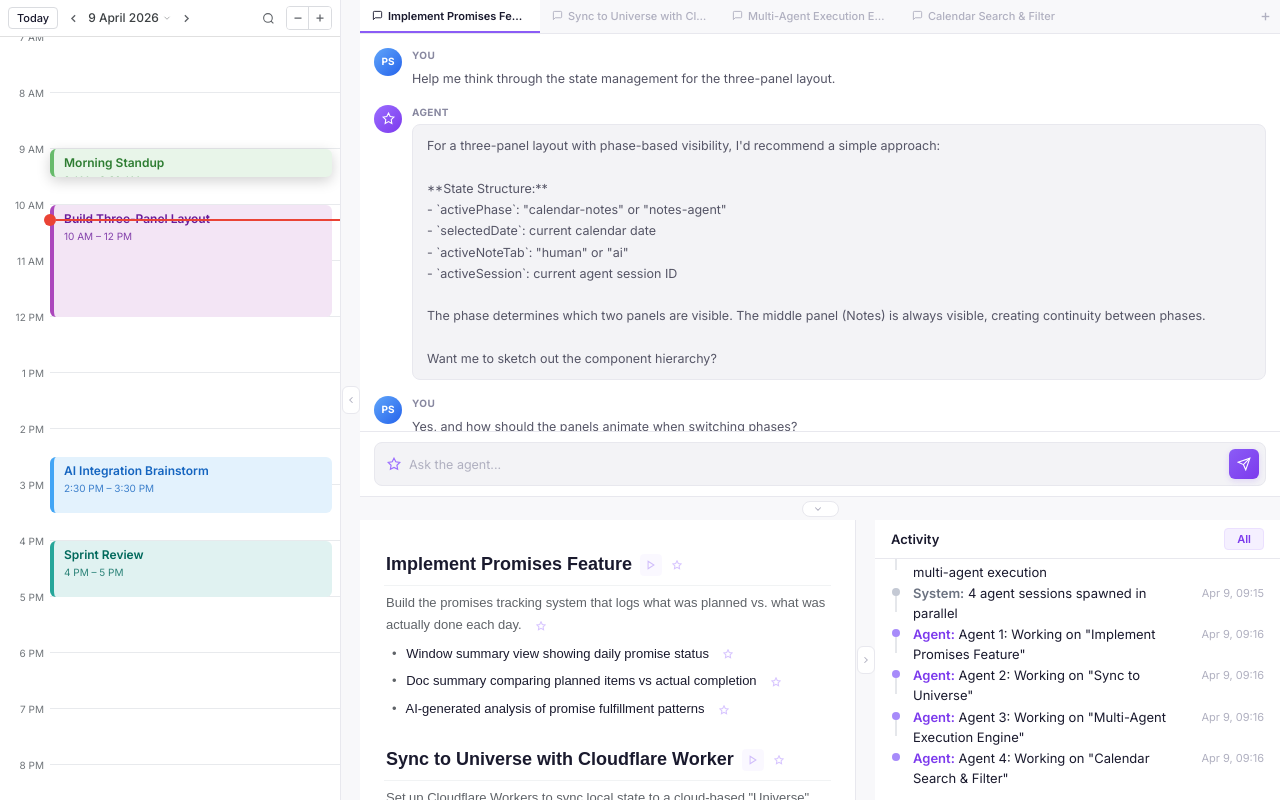
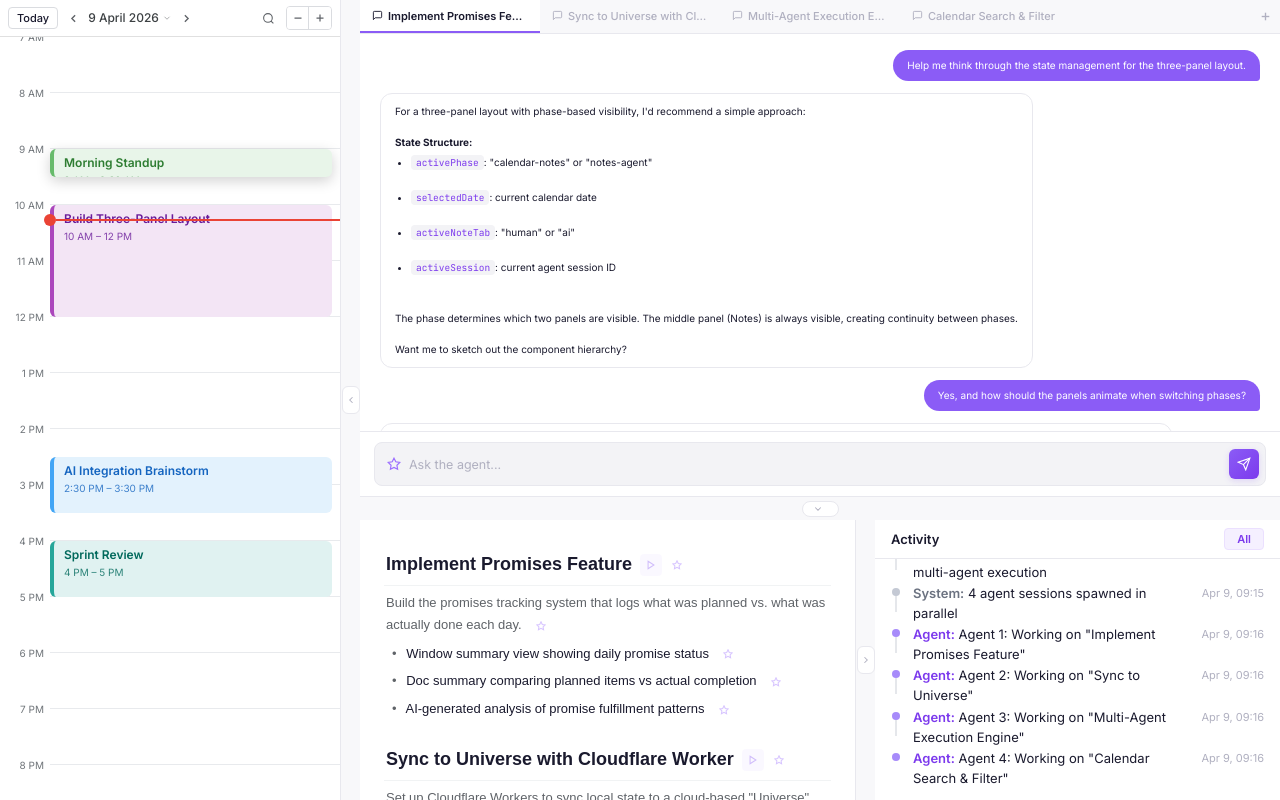
Before and after one commit to prince1823/innernet, a React (Vite) app: page / in a window 1280 px wide. Built offline with nearby package versions, Linux system fonts and the light colour scheme.

Commit message:
Refactor ChatWindows component styles and structure; enhance message display with user and AI message differentiation, implement markdown rendering for AI content, and adjust padding and layout for improved readability and user experience.

```diff
--- a/src/components/ChatWindows.css
+++ b/src/components/ChatWindows.css
@@ -165,16 +165,15 @@
 .cw-messages {
   flex: 1;
   overflow-y: auto;
-  padding: 14px;
+  padding: 16px 20px;
   display: flex;
   flex-direction: column;
-  gap: 16px;
+  gap: 12px;
 }
 
 .cw-msg {
   display: flex;
-  gap: 10px;
-  align-items: flex-start;
+  width: 100%;
 }
 
 .cw-msg-system {
@@ -189,55 +188,67 @@
   width: 100%;
 }
 
-.cw-msg-avatar { flex-shrink: 0; }
-
-.cw-av-user {
-  width: 28px;
-  height: 28px;
-  border-radius: 50%;
-  background: linear-gradient(135deg, var(--blue-400), var(--blue-600));
+/* User messages — right aligned */
+.cw-msg-user-row {
   display: flex;
-  align-items: center;
-  justify-content: center;
-  font-size: 10px;
-  font-weight: 700;
-  color: white;
+  justify-content: flex-end;
+  width: 100%;
 }
 
-.cw-av-ai {
-  width: 28px;
-  height: 28px;
-  border-radius: 50%;
-  background: linear-gradient(135deg, var(--purple-400), var(--purple-600));
-  display: flex;
-  align-items: center;
-  justify-content: center;
+.cw-msg-bubble.user {
+  max-width: 75%;
+  padding: 8px 14px;
+  background: var(--purple-500);
   color: white;
-}
-
-.cw-msg-body { flex: 1; min-width: 0; }
-
-.cw-msg-role {
+  border-radius: 18px 18px 4px 18px;
   font-size: 10px;
-  font-weight: 700;
-  color: var(--text-tertiary);
-  text-transform: uppercase;
-  letter-spacing: 0.4px;
-  margin-bottom: 4px;
-}
-
-.cw-msg-content {
-  font-size: 12.5px;
-  line-height: 1.7;
-  color: var(--text-secondary);
+  line-height: 1.5;
   white-space: pre-line;
 }
 
-.cw-msg-content.assistant {
+/* AI messages — left aligned, clean text like Claude */
+.cw-msg-ai-row {
+  display: flex;
+  width: 100%;
+}
+
+.cw-msg-ai-content {
+  max-width: 90%;
+  padding: 10px 14px;
+  font-size: 10px;
+  line-height: 1.55;
+  color: var(--text-primary);
+  border: 1px solid var(--border-light);
+  border-radius: 12px;
+  background: var(--bg-white);
+}
+
+.cw-msg-ai-content strong {
+  font-weight: 700;
+  color: var(--text-primary);
+}
+
+.cw-msg-ai-content em {
+  font-style: italic;
+}
+
+.cw-msg-ai-content code {
+  font-family: var(--font-mono);
+  font-size: 9.5px;
   background: var(--bg-soft);
-  border: 1px solid var(--border-light);
-  border-radius: 8px;
-  padding: 10px 14px;
+  padding: 1px 5px;
+  border-radius: 4px;
+  color: var(--purple-600);
+}
+
+.cw-msg-ai-content ul {
+  margin: 4px 0;
+  padding-left: 16px;
+  list-style: disc;
+}
+
+.cw-msg-ai-content li {
+  margin: 2px 0;
 }
 
 /* ── Input ── */
--- a/src/components/ChatWindows.jsx
+++ b/src/components/ChatWindows.jsx
@@ -1,6 +1,22 @@
 import { useState } from 'react'
 import { agentSessions, featureDocItems } from '../data/sampleData'
 import './ChatWindows.css'
+
+function renderMarkdown(text) {
+  if (!text) return ''
+  return text
+    .replace(/&/g, '&amp;')
+    .replace(/</g, '&lt;')
+    .replace(/>/g, '&gt;')
+    .replace(/\*\*(.+?)\*\*/g, '<strong>$1</strong>')
+    .replace(/\*(.+?)\*/g, '<em>$1</em>')
+    .replace(/`([^`]+)`/g, '<code>$1</code>')
+    .replace(/^- (.+)$/gm, '<li>$1</li>')
+    .replace(/(<li>.*<\/li>)/gs, '<ul>$1</ul>')
+    .replace(/(<\/ul>\s*<ul>)/g, '')
+    .replace(/\n\n/g, '<br/><br/>')
+    .replace(/\n/g, '<br/>')
+}
 
 export default function ChatWindows({ featureWindows = [], onClose }) {
   const [activeTab, setActiveTab] = useState(featureWindows[0]?.id || featureDocItems[0]?.id)
@@ -72,22 +88,14 @@ export default function ChatWindows({ featureWindows = [], onClose }) {
                     <svg width="12" height="12" viewBox="0 0 24 24" fill="none" stroke="currentColor" strokeWidth="2"><circle cx="12" cy="12" r="10"/><line x1="12" y1="16" x2="12" y2="12"/><line x1="12" y1="8" x2="12.01" y2="8"/></svg>
                     <span>{msg.content}</span>
                   </div>
+                ) : msg.role === 'user' ? (
+                  <div className="cw-msg-user-row">
+                    <div className="cw-msg-bubble user">{msg.content}</div>
+                  </div>
                 ) : (
-                  <>
-                    <div className="cw-msg-avatar">
-                      {msg.role === 'user' ? (
-                        <div className="cw-av-user">PS</div>
-                      ) : (
-                        <div className="cw-av-ai">
-                          <svg width="13" height="13" viewBox="0 0 24 24" fill="none" stroke="currentColor" strokeWidth="2"><polygon points="12 2 15.09 8.26 22 9.27 17 14.14 18.18 21.02 12 17.77 5.82 21.02 7 14.14 2 9.27 8.91 8.26 12 2"/></svg>
-                        </div>
-                      )}
-                    </div>
-                    <div className="cw-msg-body">
-                      <div className="cw-msg-role">{msg.role === 'user' ? 'You' : 'Agent'}</div>
-                      <div className={`cw-msg-content ${msg.role}`}>{msg.content}</div>
-                    </div>
-                  </>
+                  <div className="cw-msg-ai-row">
+                    <div className="cw-msg-ai-content" dangerouslySetInnerHTML={{ __html: renderMarkdown(msg.content) }} />
+                  </div>
                 )}
               </div>
             ))}
```
